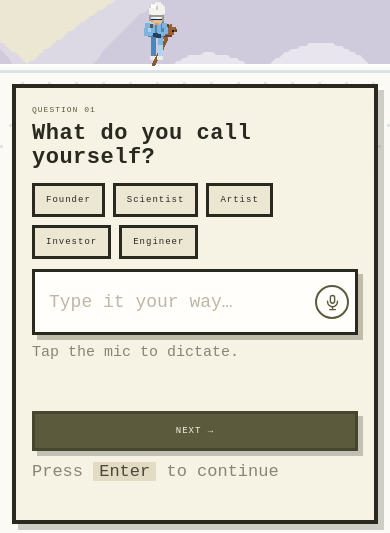
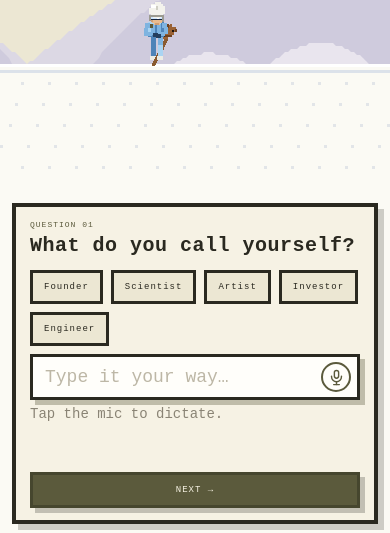
Before and after one commit to jaydaftari/Oliver_Club, a Next.js app: page /apply in a window 390 px wide. Shown: the part 308-841 px from the top of the page. Built offline with nearby package versions, Linux system fonts and the light colour scheme; no server answers.

Commit message:
errors capped

```diff
--- a/src/components/apply/HeroJourneyGame.module.css
+++ b/src/components/apply/HeroJourneyGame.module.css
@@ -306,9 +306,16 @@ textarea.field {
 .err {
   font-family: var(--read);
   font-size: 19px;
+  line-height: 1.15;
   color: var(--red);
   min-height: 22px;
   flex: 1;
+  /* never let an error push the card taller than ~2 lines */
+  display: -webkit-box;
+  -webkit-line-clamp: 2;
+  line-clamp: 2;
+  -webkit-box-orient: vertical;
+  overflow: hidden;
 }
 .nav {
   display: flex;
@@ -472,21 +479,53 @@ textarea.field {
   }
   .card {
     width: 100%;
-    padding: 16px 16px 18px;
+    padding: 12px 14px 12px;
     box-shadow: 6px 6px 0 rgba(42, 41, 32, 0.22);
     max-height: 72dvh;
     overflow-y: auto;
     -webkit-overflow-scrolling: touch;
   }
+  .qIndex {
+    margin: 0 0 4px;
+  }
   .qText {
-    font-size: 22px;
-    line-height: 1.08;
+    font-size: 20px;
+    line-height: 1.06;
   }
   .qDesc {
-    font-size: 18px;
+    font-size: 16px;
+    margin-top: 4px;
   }
+  .fieldWrap {
+    margin-top: 8px;
+  }
+  /* shorter answer box on mobile so the card fits without scrolling */
   .field {
     font-size: 18px;
+    height: 46px;
+    padding: 6px 12px;
+  }
+  textarea.field {
+    height: 46px;
+    min-height: 46px;
+  }
+  .voiceBtn {
+    width: 30px;
+    height: 30px;
+  }
+  .fieldVoice {
+    padding-right: 44px;
+  }
+  .voiceHint {
+    font-size: 14px;
+    margin-top: 4px;
+  }
+  /* the "Press Ctrl + Enter" hint is desktop-only — there's no Ctrl on touch */
+  .hint {
+    display: none;
+  }
+  .btn {
+    padding: 10px 14px;
   }
 
   /* Stack the action row and let buttons share the width. */
--- a/src/components/apply/HeroJourneyGame.tsx
+++ b/src/components/apply/HeroJourneyGame.tsx
@@ -336,16 +336,13 @@ export default function HeroJourneyGame({ source }: { source: string }) {
     const Ctor = window.SpeechRecognition || window.webkitSpeechRecognition;
     if (!Ctor || !fieldRef.current) return;
 
-    const BLOCKED =
-      "Mic is blocked for this site. Click the lock/camera icon in the address bar → allow Microphone, then reload. (On Mac also check System Settings → Privacy → Microphone for your browser.)";
+    const BLOCKED = "Mic blocked. Allow it via the address-bar lock icon, then reload.";
 
     // The browser's speech service refuses plain-http origins (http://localhost
     // included) and returns "not-allowed" no matter the mic permission. So on a
     // non-https page, guide to HTTPS up front instead of failing confusingly.
     if (window.location.protocol !== "https:") {
-      setError(
-        "Voice needs a secure (https) connection. Locally: run `npm run dev:https` and open https://localhost:3000. It works automatically on the live site."
-      );
+      setError("Voice needs https — type your answer, or use the live site.");
       return;
     }
 
@@ -371,7 +368,7 @@ export default function HeroJourneyGame({ source }: { source: string }) {
         stream.getTracks().forEach((t) => t.stop());
       } catch (err) {
         const name = err instanceof DOMException ? err.name : "";
-        setError(name === "NotFoundError" ? "No microphone found on this device." : BLOCKED);
+        setError(name === "NotFoundError" ? "No microphone found." : BLOCKED);
         return;
       }
     }
@@ -405,13 +402,13 @@ export default function HeroJourneyGame({ source }: { source: string }) {
           setError(BLOCKED);
           break;
         case "service-not-allowed":
-          setError("Voice isn't available in this browser — try Chrome, or type your answer.");
+          setError("Voice isn't supported here — type your answer.");
           break;
         case "audio-capture":
-          setError("No microphone found on this device.");
+          setError("No microphone found.");
           break;
         case "no-speech":
-          setError("Didn't catch that — tap the mic and try again.");
+          setError("Didn't catch that — try again.");
           break;
         // "aborted" = we stopped it on purpose (e.g. moving on) — stay silent.
       }
```
